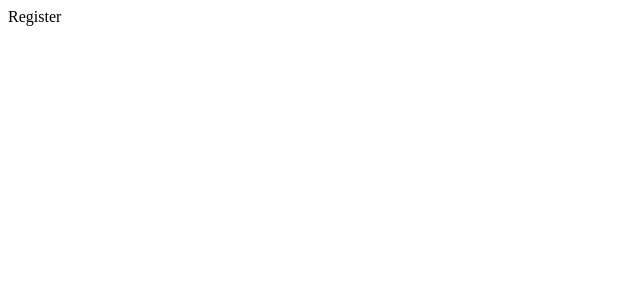
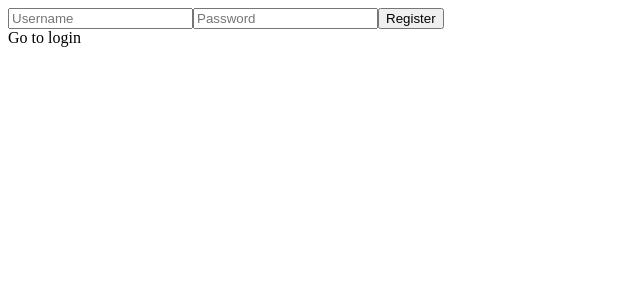
Before and after one commit to hubermanophir/applyst_webapp, a React (Vite) app: page /register in a window 1280 px wide. Shown: the top 300 px of the page, without its empty margins (0-640 px from the left). Built offline with nearby package versions, Linux system fonts and the light colour scheme.

Commit message:
added initial api call to get stages

```diff
--- a/package.json
+++ b/package.json
@@ -10,6 +10,7 @@
     "preview": "vite preview"
   },
   "dependencies": {
+    "@dnd-kit/core": "^6.3.1",
     "@emotion/react": "^11.14.0",
     "@emotion/styled": "^11.14.0",
     "@mui/icons-material": "^7.1.0",
--- a/src/App.tsx
+++ b/src/App.tsx
@@ -1,9 +1,10 @@
-import "./App.css";
 import { BrowserRouter as Router, Routes, Route } from "react-router-dom";
 
 import { Login } from "./pages/Login";
 import { Register } from "./pages/Register";
 import { AuthProvider } from "./hooks/Auth";
+import { Home } from "./pages/Home";
+import { AuthPage } from "./pages/AuthPage";
 
 function App() {
   return (
@@ -12,6 +13,7 @@ function App() {
         <Routes>
           <Route path="/login" element={<Login />} />
           <Route path="/register" element={<Register />} />
+          <Route path="/" element={<AuthPage children={<Home />} />} />
           <Route path="*" element={<div>404 - Page Not Found</div>} />
         </Routes>
       </Router>
--- /dev/null
+++ b/src/components/Column.tsx
@@ -0,0 +1,12 @@
+import type { Job, Stage } from "../types/types";
+
+type ColumnProps = {
+  stage: Stage;
+  jobs: Job[];
+};
+
+import React from "react";
+
+export const Column = () => {
+  return <div></div>;
+};
--- a/src/pages/AuthPage.tsx
+++ b/src/pages/AuthPage.tsx
@@ -1,5 +1,33 @@
-import React from "react";
+import React, { useEffect, useState } from "react";
+import { useAuth } from "../hooks/Auth";
+import { refreshAccessToken } from "../services/authApi";
+import { useNavigate } from "react-router-dom";
 
-export const AuthPage = ({ children }: { children: React.Component }) => {
-  return <>{children}</>;
+export const AuthPage = ({ children }: { children: React.ReactNode }) => {
+  const [accessToken, setAccessToken] = useAuth();
+  const [loading, setLoading] = useState(true);
+  const navigate = useNavigate();
+
+  useEffect(() => {
+    const fetchToken = async () => {
+      try {
+        if (!accessToken) {
+          const newToken = await refreshAccessToken();
+          setAccessToken(newToken);
+        }
+      } catch (error) {
+        navigate("/login");
+      } finally {
+        setLoading(false);
+      }
+    };
+
+    fetchToken();
+  }, []);
+
+  if (loading) {
+    return <div>Loading...</div>;
+  }
+
+  return <>{accessToken ? children : null}</>;
 };
--- /dev/null
+++ b/src/pages/Home.tsx
@@ -0,0 +1,20 @@
+import React, { useEffect, useState } from "react";
+import { Column } from "../components/Column";
+import type { Job, Stage } from "../types/types";
+import { getStages } from "../services/stageApi";
+import { useAuth } from "../hooks/Auth";
+
+export const Home = () => {
+  const [stages, setStages] = useState<(Stage & { jobs: Job[] })[] | null>(
+    null
+  );
+  const [accessToken] = useAuth();
+
+  useEffect(() => {
+    if (accessToken) {
+      getStages(accessToken).then((data) => setStages(data));
+    }
+  }, []);
+
+  return <div></div>;
+};
--- a/src/pages/Login.tsx
+++ b/src/pages/Login.tsx
@@ -1,5 +1,46 @@
-import React from "react";
+import React, { useState } from "react";
+import { login } from "../services/authApi";
+import { useAuth } from "../hooks/Auth";
+import { useNavigate } from "react-router-dom";
 
 export const Login = () => {
-  return <div>Login</div>;
+  const [password, setPassword] = useState("");
+  const [username, setUsername] = useState("");
+  const [error, setError] = useState("");
+  const [, setAccessToken] = useAuth();
+  const navigate = useNavigate();
+
+  const submit = async (e: React.FormEvent) => {
+    e.preventDefault();
+    setError("");
+
+    try {
+      const accessToken = await login(username, password);
+      setAccessToken(accessToken);
+      navigate("/");
+    } catch (err) {
+      setError("Login failed. Please check your credentials.");
+    }
+  };
+
+  return (
+    <div>
+      <form onSubmit={submit}>
+        <input
+          type="text"
+          placeholder="Username"
+          value={username}
+          onChange={(e) => setUsername(e.target.value)}
+        />
+        <input
+          type="password"
+          placeholder="Password"
+          value={password}
+          onChange={(e) => setPassword(e.target.value)}
+        />
+        <button type="submit">Login</button>
+      </form>
+      {error && <p style={{ color: "red" }}>{error}</p>}
+    </div>
+  );
 };
--- a/src/pages/Register.tsx
+++ b/src/pages/Register.tsx
@@ -1,5 +1,54 @@
-import React from "react";
+import React, { useState } from "react";
+import { register } from "../services/authApi";
+import { useAuth } from "../hooks/Auth";
+import { useNavigate } from "react-router-dom";
+import { AxiosError } from "axios";
 
 export const Register = () => {
-  return <div>Register</div>;
+  const [password, setPassword] = useState("");
+  const [username, setUsername] = useState("");
+  const [error, setError] = useState("");
+  const [, setAccessToken] = useAuth();
+  const navigate = useNavigate();
+
+  const submit = async (e: React.FormEvent) => {
+    e.preventDefault();
+    setError("");
+
+    try {
+      const accessToken = await register(username, password);
+      setAccessToken(accessToken);
+      navigate("/");
+    } catch (err) {
+      if (err instanceof AxiosError && err.response) {
+        setError(
+          err.response.data.message || "An error occurred during registration."
+        );
+      } else {
+        setError("An unexpected error occurred.");
+      }
+    }
+  };
+
+  return (
+    <div>
+      <form onSubmit={submit}>
+        <input
+          type="text"
+          placeholder="Username"
+          value={username}
+          onChange={(e) => setUsername(e.target.value)}
+        />
+        <input
+          type="password"
+          placeholder="Password"
+          value={password}
+          onChange={(e) => setPassword(e.target.value)}
+        />
+        <button type="submit">Register</button>
+      </form>
+      {error && <p style={{ color: "red" }}>{error}</p>}
+      <a onClick={() => navigate("/login")}>Go to login</a>
+    </div>
+  );
 };
--- a/src/services/authApi.ts
+++ b/src/services/authApi.ts
@@ -20,8 +20,17 @@ export const login = async (
 export const register = async (
   username: string,
   password: string
-): Promise<void> => {
-  await axios.post(`${AUTH_PATH}/register`, { username, password });
+): Promise<string> => {
+  const response = await axios.post(
+    `${AUTH_PATH}/register`,
+    {
+      username,
+      password,
+    },
+    { withCredentials: true }
+  );
+
+  return response.data.accessToken;
 };
 
 export const refreshAccessToken = async (): Promise<string> => {
--- /dev/null
+++ b/src/services/stageApi.ts
@@ -0,0 +1,18 @@
+import axios from "axios";
+import type { Job, Stage } from "../types/types";
+
+const BASE_URL = "/api/v1/stages";
+
+export const getStages = async (
+  accessToken: string
+): Promise<(Stage & { jobs: Job[] })[]> => {
+  const response = await axios.get(`${BASE_URL}`, {
+    method: "GET",
+    headers: {
+      Authorization: `Bearer ${accessToken}`,
+      "Content-Type": "application/json",
+    },
+  });
+
+  return response.data;
+};
--- /dev/null
+++ b/src/types/types.ts
@@ -0,0 +1,18 @@
+export type Job = {
+  resume: string | null;
+  id: number;
+  user_id: number;
+  stage_id: number;
+  company_name: string;
+  job_post_url: string;
+  title: string;
+  date_submitted: Date;
+  contact: string | null;
+};
+
+export type Stage = {
+  id: number;
+  name: string;
+  user_id: number;
+  position: number;
+};
```
Also changed, not shown: src/App.css (deleted), 1 other file (tests, documents, lock files or other folders).
